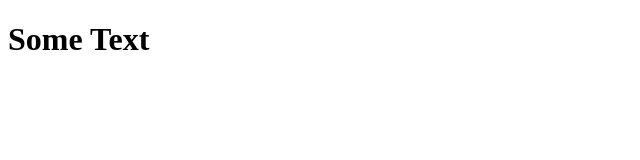
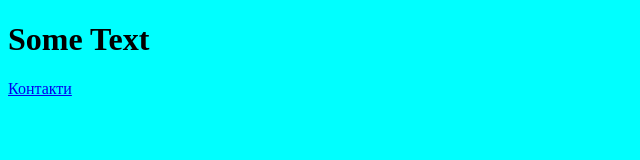
Before and after one commit to AntoninaMychaylivna/repo1, a plain HTML site: page index.html in a window 1280 px wide. Shown: the whole page, without its empty margins (0-640 px from the left). Drawn offline with Linux system fonts and the light colour scheme.

Commit message:
Added page contacts

```diff
--- a/css/style.css
+++ b/css/style.css
@@ -0,0 +1,3 @@
+body{
+    background-color: aqua;
+}
--- a/index.html
+++ b/index.html
@@ -9,6 +9,9 @@
 <body>
 
     <h1>Some Text</h1>
+    <a href="./pages/contacts.html">Контакти</a>
+
+
 
 
 
```
